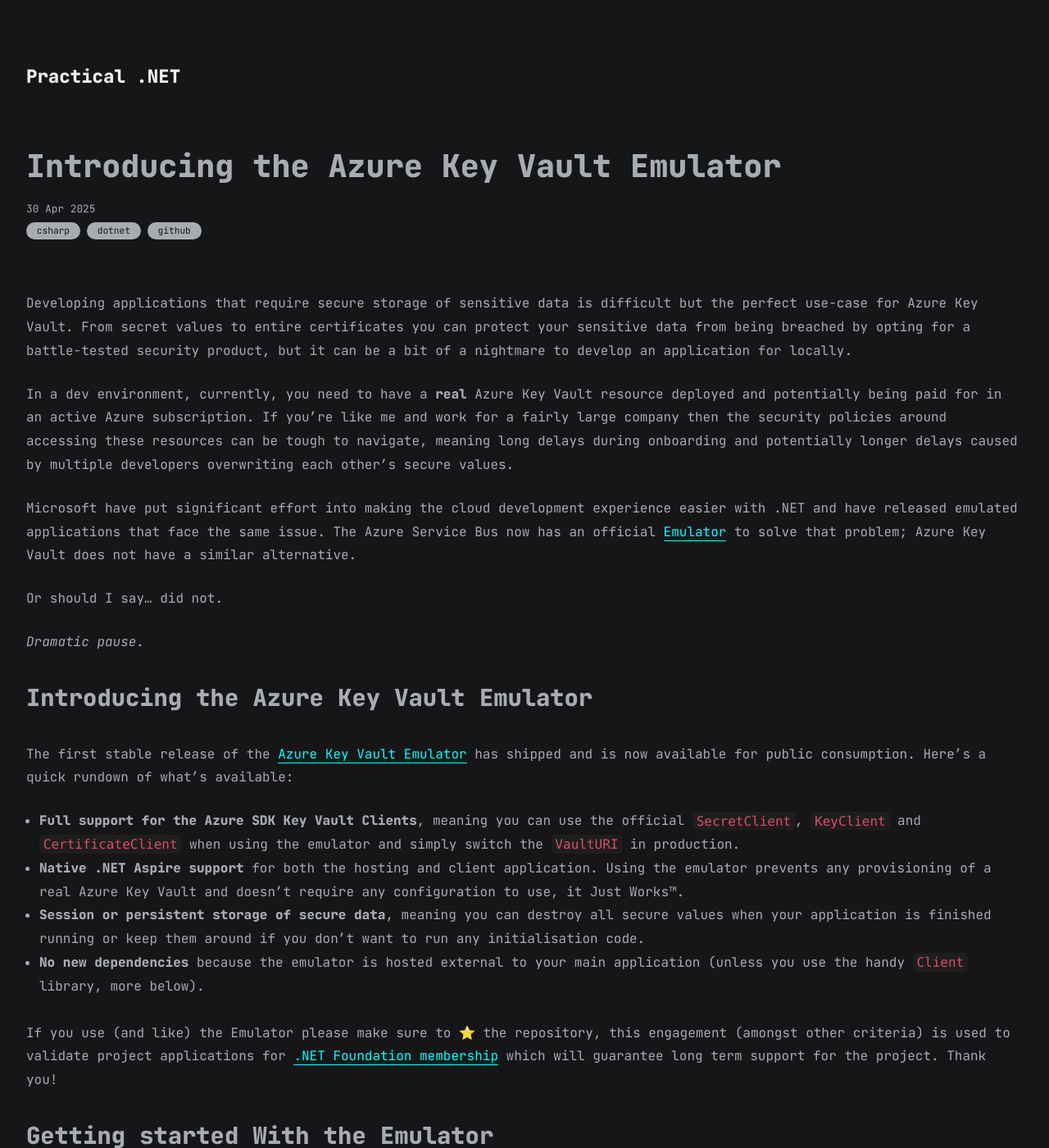
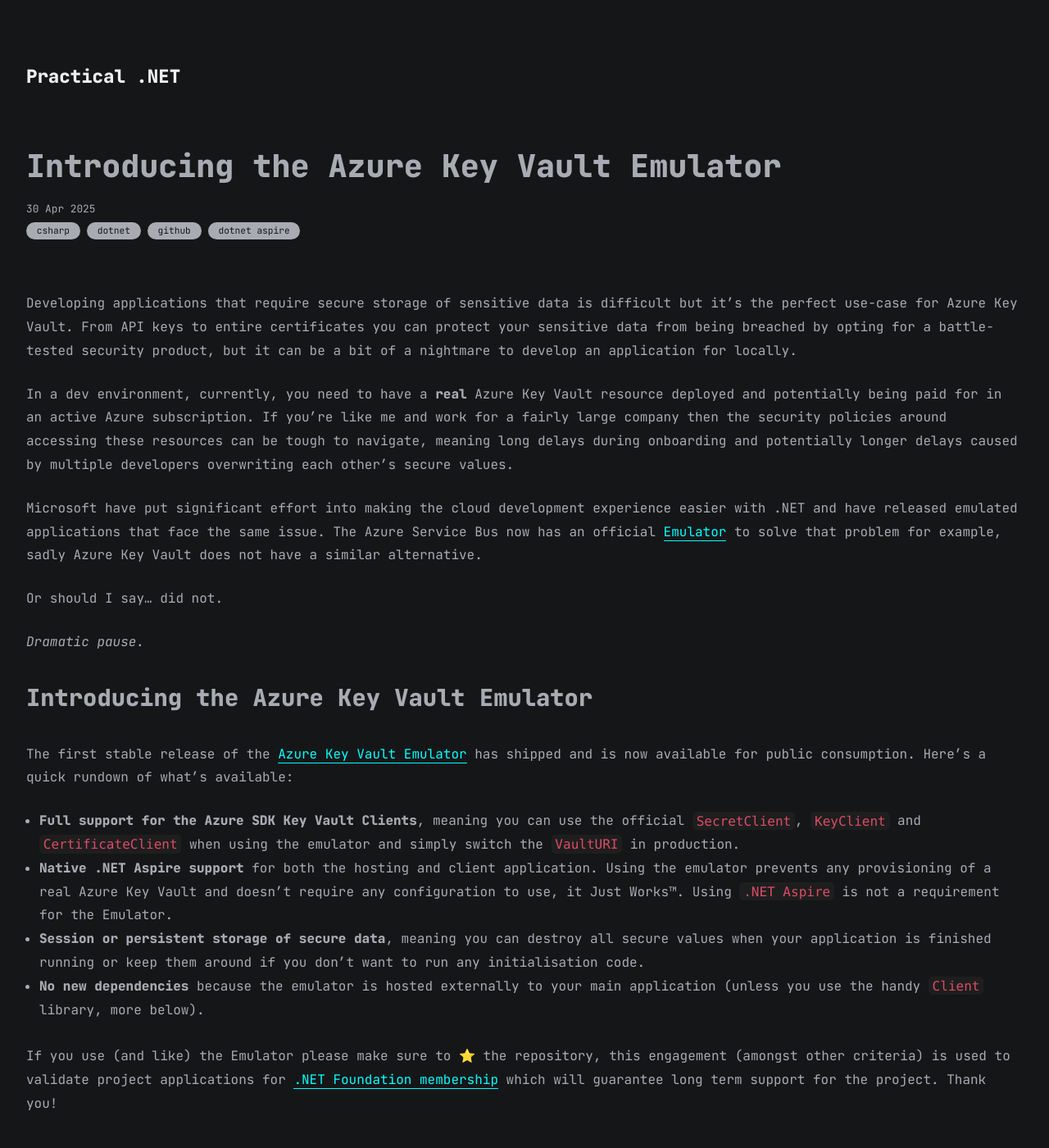
Before and after one commit to james-gould/PersonalBlog, a Jekyll site: the page built from all_collections/_posts/2025-24-04-Azure-Key-Vault-Emulator.md, in a window 1280 px wide and 1400 px high. Shown: the whole window at 82% size. Built offline with Jekyll 4.4.1, drawn with Linux system fonts in a browser that asks for light colours; nearby versions of some CDN libraries; comment, search, counter and statistics services are not loaded; some of the changed text lies outside the part shown.

Commit message:
Final proofing completed

````diff
--- a/all_collections/_posts/2025-24-04-Azure-Key-Vault-Emulator.md
+++ b/all_collections/_posts/2025-24-04-Azure-Key-Vault-Emulator.md
@@ -2,14 +2,14 @@
 layout: post
 title: Introducing the Azure Key Vault Emulator
 date: 2025-04-30
-categories: ["csharp", "dotnet", "github"]
+categories: ["csharp", "dotnet", "github", "dotnet aspire"]
 ---
 
-Developing applications that require secure storage of sensitive data is difficult but the perfect use-case for Azure Key Vault. From secret values to entire certificates you can protect your sensitive data from being breached by opting for a battle-tested security product, but it can be a bit of a nightmare to develop an application for locally.
+Developing applications that require secure storage of sensitive data is difficult but it's the perfect use-case for Azure Key Vault. From API keys to entire certificates you can protect your sensitive data from being breached by opting for a battle-tested security product, but it can be a bit of a nightmare to develop an application for locally.
 
 In a dev environment, currently, you need to have a **real** Azure Key Vault resource deployed and potentially being paid for in an active Azure subscription. If you're like me and work for a fairly large company then the security policies around accessing these resources can be tough to navigate, meaning long delays during onboarding and potentially longer delays caused by multiple developers overwriting each other's secure values.
 
-Microsoft have put significant effort into making the cloud development experience easier with .NET and have released emulated applications that face the same issue. The Azure Service Bus now has an official [Emulator](https://learn.microsoft.com/en-us/azure/service-bus-messaging/overview-emulator) to solve that problem; Azure Key Vault does not have a similar alternative.
+Microsoft have put significant effort into making the cloud development experience easier with .NET and have released emulated applications that face the same issue. The Azure Service Bus now has an official [Emulator](https://learn.microsoft.com/en-us/azure/service-bus-messaging/overview-emulator) to solve that problem for example, sadly Azure Key Vault does not have a similar alternative.
 
 Or should I say... did not.
 
@@ -20,9 +20,9 @@ Or should I say... did not.
 The first stable release of the [Azure Key Vault Emulator](https://github.com/james-gould/azure-keyvault-emulator) has shipped and is now available for public consumption. Here's a quick rundown of what's available:
 
 - **Full support for the Azure SDK Key Vault Clients**, meaning you can use the official `SecretClient`, `KeyClient` and `CertificateClient` when using the emulator and simply switch the `VaultURI` in production.
-- **Native .NET Aspire support** for both the hosting and client application. Using the emulator prevents any provisioning of a real Azure Key Vault and doesn't require any configuration to use, it Just Works™.
+- **Native .NET Aspire support** for both the hosting and client application. Using the emulator prevents any provisioning of a real Azure Key Vault and doesn't require any configuration to use, it Just Works™. Using `.NET Aspire` is not a requirement for the Emulator.
 - **Session or persistent storage of secure data**, meaning you can destroy all secure values when your application is finished running or keep them around if you don't want to run any initialisation code.
-- **No new dependencies** because the emulator is hosted external to your main application (unless you use the handy `Client` library, more below).
+- **No new dependencies** because the emulator is hosted externally to your main application (unless you use the handy `Client` library, more below).
 
 If you use (and like) the Emulator please make sure to ⭐ the repository, this engagement (amongst other criteria) is used to validate project applications for [.NET Foundation membership](https://github.com/dotnet-foundation/projects/issues/441) which will guarantee long term support for the project. Thank you!
 
@@ -64,7 +64,9 @@ This will inject the environment variable `ConnectionStrings__keyvault`, where `
 
 When using `.RunAsEmulator()` the resource will no longer attempt to provision in your Azure subscription; the [Aspire team specifically made this change](https://www.reddit.com/r/dotnet/comments/1k7pr7l/comment/mp3ohum/) to support the Azure Key Vault Emulator which blew my mind.
 
-One of the limitations of the Emulator is that it doesn't pass the `ChallengeBasedAuthenticationPolicy` within the Azure SDK without changing your `hosts` file, so you need to disable that check like so:
+One of the limitations of the Emulator is that it doesn't pass the `ChallengeBasedAuthenticationPolicy` within the Azure SDK without changing your `hosts` file, this is due to the URL of the container not meeting the schema `https://{vault-name}.vault.azure.net/`.
+
+You need to disable that check like so:
 
 ```cs
 var vaultUri = new Uri("https:://localhost:4997"); // or get it from your configuration, env vars etc.
@@ -132,23 +134,23 @@ else
     });
 ```
 
-My PR into the main `Aspire.Azure.Security.Client` package which adds support for the `KeyClient` and `CertificateClient` is [almost through peer review](https://github.com/dotnet/aspire/pull/8408) and expected to be in the .NET Aspire 9.3 release - until then you'll need to use the usual Azure SDK For .NET.
+My PR into the main `Aspire.Azure.Security.Client` package which adds support for the `KeyClient` and `CertificateClient` is [almost through peer review](https://github.com/dotnet/aspire/pull/8408) and expected to be in the .NET Aspire 9.3 release - until then you'll need to use the usual Azure SDK For .NET if you need those clients.
 
 ## The future (and a special thanks)
 
 First and foremost I want to thank [Basis Theory](https://github.com/Basis-Theory/azure-keyvault-emulator) for the original repository/codebase of which the Emulator then grew into its' current form. When trying to find a suitable emulator myself I stumbled across it but was sad to see it only supported a few operations and was archived.
 
-Prior to the stable release I got in touch with them to make sure that they were happy with the copyright retention and attribution back, but also to potentially add a redirect link from their archived repository to the now active one. They've been *incredibly* kind and communicative, so thank you to all of you.
+Prior to the stable release I got in touch with them to make sure that they were happy with the copyright retention and attribution back, but also to potentially add a redirect link from their archived repository to the now active one. They've been *incredibly* kind and communicative, so thank you to all of the team 💖.
 
 Now, the future.
 
-The Open Source .NET landscape has changed recently with largely adopted packages opting to move towards a commercial license for future updates, with prior releases keeping their OSS license but receiving no future support. I fully back developers being paid for their work, and when large companies make money from your free labour it's only fair to get a piece of the pie.
+The Open Source .NET landscape has changed recently with largely adopted packages opting to move towards a commercial license for future updates, with prior releases keeping their OSS license but receiving no future support. I fully back developers being paid for their work, and when large companies make money from free labour it's only fair that they get a piece of the pie.
 
 This makes introducing new open source dependencies into your workflow a little more risky, or at least more people are now aware of the risk.
 
 That said, Azure Key Vault is not an ever changing product (and by proxy the Emulator); by design the functionality rarely changes to ensure that no security regressions creep in. The Emulator will continue to receive bug fixes, API updates (if available) and general maintenance work but it is *stable* and will not demand 1000s of hours of continued free labour. It will never be commercialised (I'd be sued into an early grave if I tried anyway) and with the [prospect of .NET Foundation membership on the horizon](https://github.com/dotnet-foundation/projects/issues/441) my own personal bus factor decreases too.
 
-If you make use of the Azure Key Vault Emulator please be sure to ⭐ the [repository](https://github.com/james-gould/azure-keyvault-emulator) as it's one of many metrics that the .NET Foundation uses to validate project membership.
+If you make use of the Azure Key Vault Emulator please be sure to ⭐ the [repository](https://github.com/james-gould/azure-keyvault-emulator) as it's one of many metrics that the .NET Foundation uses to validate project membership applications.
 
 Also number go up = happy ape brain.
 
````
Also changed, not shown: other parts of all_collections/_posts/2025-24-04-Azure-Key-Vault-Emulator.md (+2 -2 lines).
